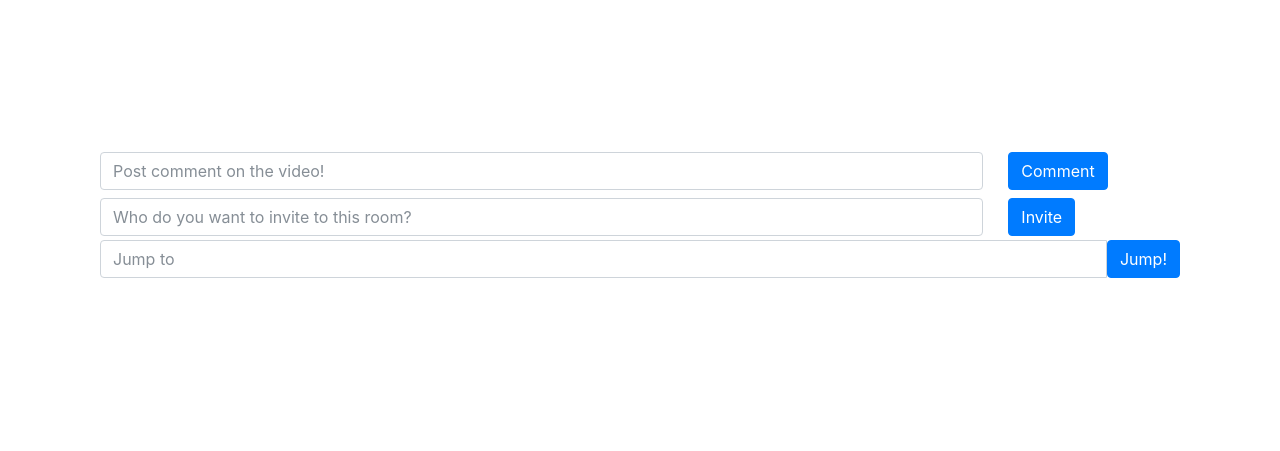
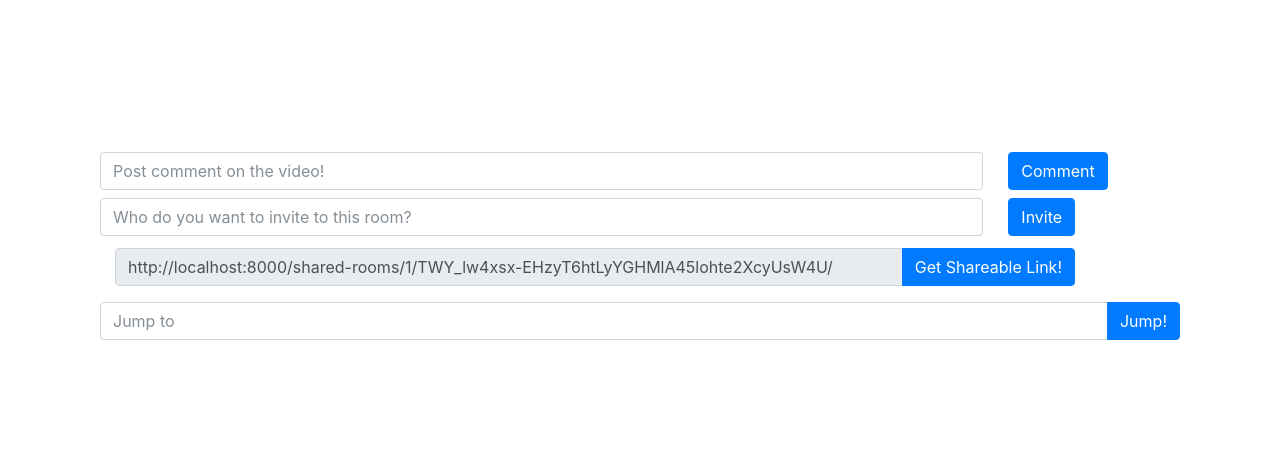
Before and after one commit to shunyaorad/video_comment_test, a Django app: page /rooms/1/ in a window 1280 px wide. Shown: the part 698-1149 px from the top of the page. Before the commit the page ends 976 px from the top, so only its background shows below. Run offline with Django 3.2, Linux system fonts and the light colour scheme; a user stored in the database is signed in; tables that the repository leaves empty hold one stand-in row (values such as "Sample post"); some libraries are stand-ins or nearby versions.

Commit message:
Shareable link is now working.

```diff
--- a/alpha/vidu/rooms/models.py
+++ b/alpha/vidu/rooms/models.py
@@ -3,6 +3,8 @@ from __future__ import unicode_literals
 from django.db import models
 from django.contrib.auth.models import User
 from django.utils.text import Truncator
+from django.core.signing import Signer
+from django.urls import reverse
 
 
 class Profile(models.Model):
@@ -27,6 +29,12 @@ class Room(models.Model):
 	owner = models.ForeignKey(Profile, related_name='my_rooms', on_delete=models.CASCADE)
 	last_commented = models.DateTimeField(auto_now_add=True)
 	created_at = models.DateTimeField(auto_now_add=True)
+
+	signer = Signer(sep='/', salt='rooms.Room')
+
+	def get_absolute_url(self):
+		signed_pk = self.signer.sign(self.pk)
+		return reverse('shared-room', kwargs={'signed_pk': signed_pk})
 
 	def __str__(self):
 		return "Owner: " + self.owner.username + " Name: " + str(self.name) + " URL: " + str(self.video_url)
--- a/alpha/vidu/rooms/views.py
+++ b/alpha/vidu/rooms/views.py
@@ -1,5 +1,6 @@
 from django.shortcuts import render, redirect, get_object_or_404
 from django.http import HttpResponse, Http404
+from django.core.signing import BadSignature
 from .models import Room, Comment, Profile, Connection
 from .forms import NewRoomForm, NewCommentForm, InvitationForm
 from django.contrib.auth.decorators import login_required
@@ -25,12 +26,31 @@ def show_room(request, pk):
 	url_form = NewRoomForm(instance=room)
 	comment_form = NewCommentForm()
 	invitation_form = InvitationForm()
+	shareable_link = "http://localhost:8000" + room.get_absolute_url()
 	return render(request, 'room.html', {
 		'room': room,
 		'url_form': url_form,
 		'comment_form': comment_form,
-		'invitation_form': invitation_form
+		'invitation_form': invitation_form,
+		'shareable_link': shareable_link
 	})
+
+
+def show_shared_room(request, signed_pk):
+	try:
+		pk = Room.signer.unsign(signed_pk)
+		room = Room.objects.get(pk=pk)
+		url_form = NewRoomForm(instance=room)
+		comment_form = NewCommentForm()
+		invitation_form = InvitationForm()
+		return render(request, 'room.html', {
+			'room': room,
+			'url_form': url_form,
+			'comment_form': comment_form,
+			'invitation_form': invitation_form
+		})
+	except (BadSignature, Room.DoesNotExist):
+		raise Http404('No Order matches the given query.')
 
 
 @login_required
--- a/alpha/vidu/static/js/app.js
+++ b/alpha/vidu/static/js/app.js
@@ -235,6 +235,17 @@ function flow() {
     })
 }
 
+$("#shareable-link-button").on('click', function () {
+    copyToClipBoard();
+});
+
+function copyToClipBoard() {
+    var copyText = document.getElementById("shareable-link");
+    copyText.select();
+    document.execCommand("Copy");
+    alert("Link copied to clipboard!");
+}
+
 /**
  * Jump video to specified time
  */
--- a/alpha/vidu/templates/room.html
+++ b/alpha/vidu/templates/room.html
@@ -106,11 +106,17 @@
                         </div>
                     </div>
                 </form>
-                <div class="input-group">
+                <div class="col-11 input-group mt-2">
+                    <input id="shareable-link" type="text" class="form-control" value="{{ shareable_link }}" readonly>
+                    <div class="input-group-append">
+                        <button class="btn btn-primary" id="shareable-link-button" type="button">Get Shareable Link!</button>
+                    </div>
+                </div>
+                <div class="input-group mt-3">
                     <input id="playback-time" type="text" class="form-control" placeholder="Jump to">
-                    <span class="input-group-btn">
-                    <button class="btn btn-primary" type="button" onclick="jumpTo()">Jump!</button>
-                </span>
+                    <div class="input-group-append">
+                        <button class="btn btn-primary" type="button" onclick="jumpTo()">Jump!</button>
+                    </div>
                 </div>
             </div>
         </div>
--- a/alpha/vidu/vidu/urls.py
+++ b/alpha/vidu/vidu/urls.py
@@ -25,6 +25,7 @@ urlpatterns = [
 	url(r'^login/$', auth_views.LoginView.as_view(template_name='login.html'), name='login'),
 	url(r'^logout/$', auth_views.LogoutView.as_view(), name='logout'),
 	url(r'^rooms/(?P<pk>\d+)/$', views.show_room, name='show_room'),
+	url(r'^shared-rooms/(?P<signed_pk>[0-9]+/[A-Za-z0-9_=-]+)/$', views.show_shared_room, name='shared-room'),
 	url(r'^new_room/$', views.new_room, name='new_room'),
 	url(r'^update_room/$', views.update_room, name='update_room'),
 	url(r'^post_comment/$', views.post_comment, name='post_comment'),
```
